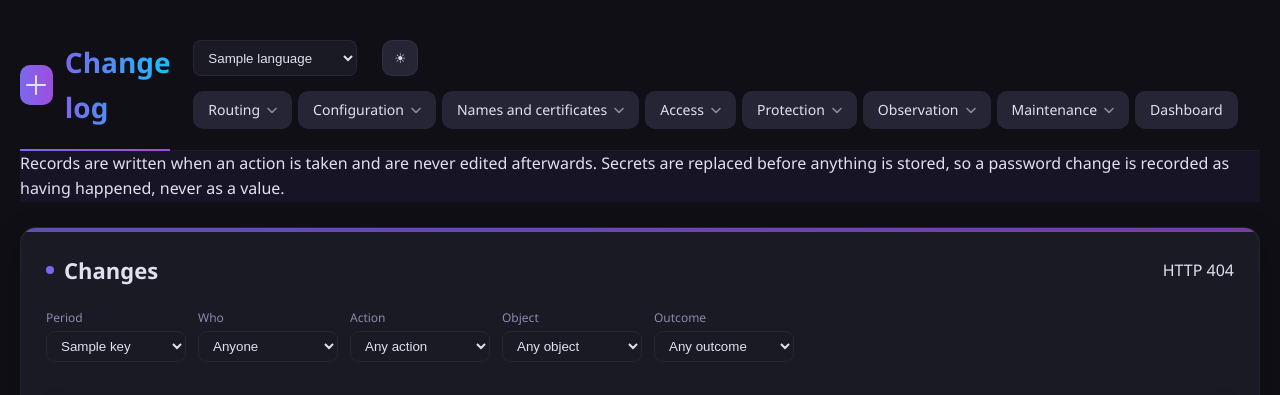
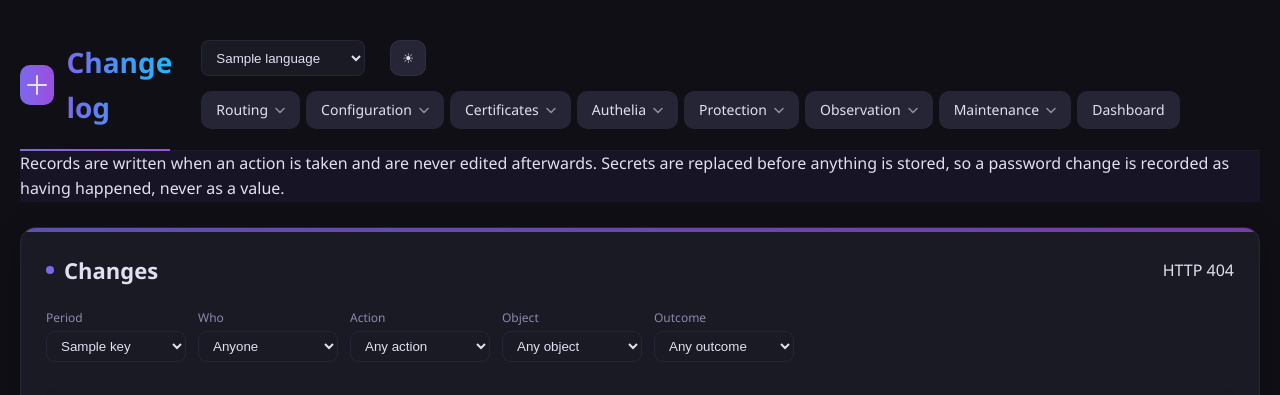
Before and after one commit to CLLlAgOB/easy-ha-proxy, a Python web app: template docker/app/haproxy_admin/templates/audit.html in a window 1280 px wide. Shown: the top 395 px of the page. Run offline with Jinja, Linux system fonts and the light colour scheme; the template is opened without the code that fills it: most values are stand-ins (such as "Sample title", 1, 10 or a date in 2020).

Commit message:
Name the header groups for what people are looking for
Two of the seven were named for an idea rather than for the thing.

"Access" held four Authelia pages, each labelled "Authelia something". A
product keeps its name in every language, and someone hunting for Authelia
should not have to work out which abstract noun it was filed under -- so the
menu is called Authelia and the items inside drop the prefix they were all
repeating: Access rules, Users, Bans, Settings.

"Names and certificates" was a name stretched to cover the GeoIP database,
which is not a naming concern at all. A country list exists so that requests
from somewhere can be refused, which is precisely what Protection is. Moved
there, and the group that remains is simply Certificates.

The header is no wider for it, and two of the labels got shorter.

Co-Authored-By: Claude Opus 5 <noreply@anthropic.com>

```diff
--- a/docker/app/haproxy_admin/templates/_haproxy_nav.html
+++ b/docker/app/haproxy_admin/templates/_haproxy_nav.html
@@ -8,6 +8,14 @@
    One nav for the whole application, not one per section: from a HAProxy
    page there used to be no way to reach Authelia at all except by going Home
    first, and the dashboard offered a different set of buttons again.
+
+   Two of the group names are chosen rather than obvious. Authelia is named
+   for the product, not for an idea like "Access": every page in it is an
+   Authelia page, and someone hunting for Authelia should not have to guess
+   which abstract noun it was filed under -- so the menu carries the name and
+   the items inside drop the prefix. And the GeoIP database sits under
+   Protection, not beside the certificates: a country list is not a naming
+   concern, it exists so that requests from somewhere can be refused.
 
    Built on <details>, so it opens and closes with no script; nav.js only
    adds what a script is needed for -- closing the others, Escape, clicking
@@ -33,20 +41,19 @@
     ],
   },
   {
-    "label": "Names and certificates",
+    "label": "Certificates",
     "items": [
       ("routes.haproxy_certs_page", "Certificates"),
       ("routes.dns_providers_page", "DNS providers"),
-      ("routes.haproxy_geoip_page", "GeoIP database"),
     ],
   },
   {
-    "label": "Access",
+    "label": "Authelia",
     "items": [
-      ("authelia_acl.edit_rules",         "Authelia access rules"),
-      ("routes.authelia_users",           "Authelia users"),
-      ("routes.authelia_bans",            "Authelia bans"),
-      ("authelia_settings.edit_settings", "Authelia settings"),
+      ("authelia_acl.edit_rules",         "Access rules"),
+      ("routes.authelia_users",           "Users"),
+      ("routes.authelia_bans",            "Bans"),
+      ("authelia_settings.edit_settings", "Settings"),
     ],
   },
   {
@@ -54,6 +61,7 @@
     "items": [
       ("routes.adaptive_protection_page", "Adaptive protection"),
       ("routes.request_log_page",         "Request log"),
+      ("routes.haproxy_geoip_page",       "GeoIP database"),
     ],
   },
   {
--- a/docker/app/haproxy_admin/translations/ru/polished.json
+++ b/docker/app/haproxy_admin/translations/ru/polished.json
@@ -35,12 +35,10 @@
     "TCP proxy parameters": "Параметры TCP-прокси",
     "If the server list is not defined, a single": "Если список серверов не задан, используется одна пара",
     "Routing": "Маршруты",
-    "Names and certificates": "Имена и сертификаты",
     "Protection": "Защита",
     "Observation": "Наблюдение",
     "Administration sections": "Разделы администрирования",
-    "Access": "Доступ",
     "Dashboard": "Дашборд",
-    "Authelia access rules": "Правила доступа Authelia"
+    "Bans": "Баны"
   }
 }
```
Also changed, not shown: .tests/test_navigation_groups.py.
